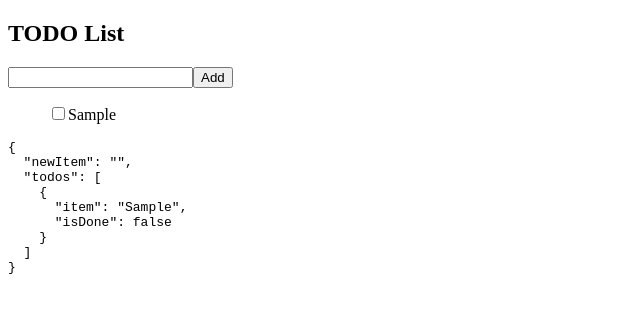
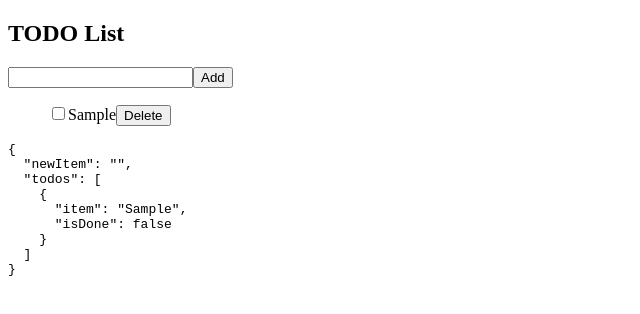
Before and after one commit to FujieMasaki/vue-todo-app, a plain HTML site: page index.html in a window 1280 px wide. Both pictures are taken after typing "Sample" into the empty fields and a click on the button "Add". Shown: the whole page, without its empty margins (0-640 px from the left). Drawn offline with nearby package versions, Linux system fonts and the light colour scheme.

Commit message:
deleteボタンを作成

```diff
--- a/index.html
+++ b/index.html
@@ -15,9 +15,13 @@
             <button v-on:click="addItem">Add</button>
         </form>
         <ul>
-            <li v-for="todo in todos">
+            <li v-for="(todo,index) in todos">
+                <!-- 配列の引数が必要なので、第二引数にindexを追加 -->
                 <input type="checkbox" v-model="todo.isDone" >
                 <span v-bind:class="{done: todo.isDone}">{{ todo.item }}</span>
+                <button v-on:click="deleteItem(index)">
+                    Delete
+                </button>
             </li>
         </ul>
 
--- a/js/main.js
+++ b/js/main.js
@@ -16,6 +16,13 @@ const app = Vue.createApp({
             this.todos.push(todo)
             //配列に追加
             this.newItem = ''
+        },
+        deleteItem: function (index) {
+            //一つずつ削除するから、値にユニークな番号を渡さないといけない。その為にindexを引数に追加
+            // console.log('Delete')
+            // console.log(index)
+            this.todos.splice(index, 1)
+            //削除するメソッド。第一引数が削除を始める配列index。第二引数が削除する長さ
         }
     }
 })
```
